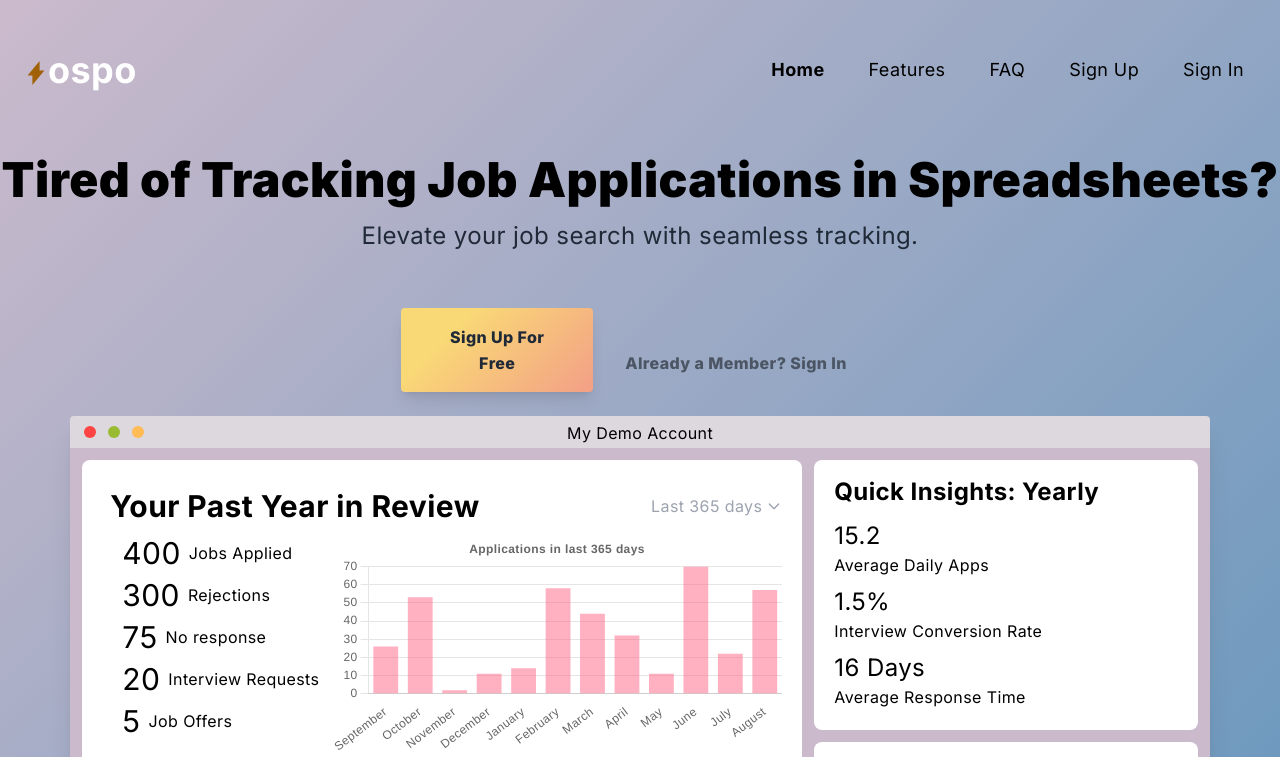
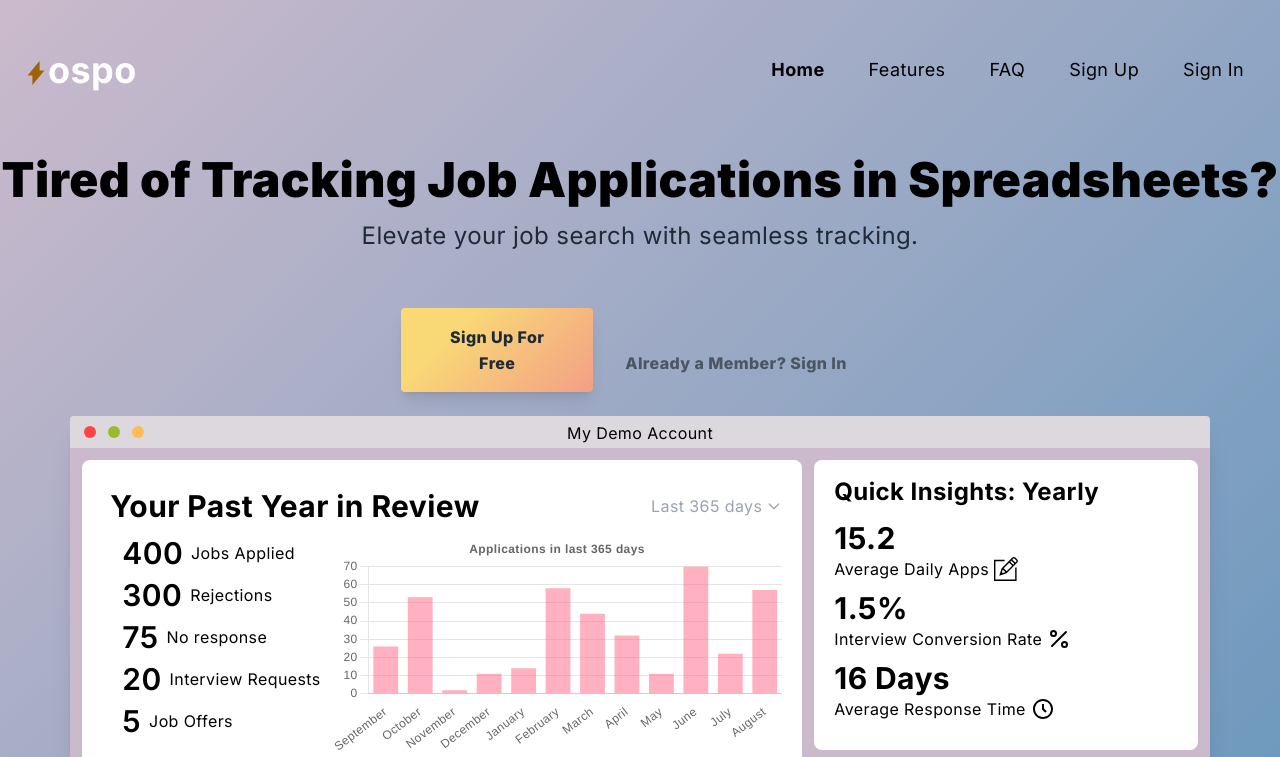
Before and after one commit to cartile/ospo-website, a Next.js app: page / in a window 1280 px wide. Shown: the top 757 px of the page. Built offline with nearby package versions, Linux system fonts and the light colour scheme.

Commit message:
icons added to insights + styling improvements

```diff
--- a/app/components/DemoDashboard/DemoInsights.tsx
+++ b/app/components/DemoDashboard/DemoInsights.tsx
@@ -1,18 +1,32 @@
+import { BiTimeFive } from "react-icons/bi"
+import { FiPercent } from "react-icons/fi"
+import { TfiPencilAlt } from "react-icons/tfi"
+
 export default function DemoInsights() {
     return (
         <div className="flex flex-1 flex-col">
             <div className="mb-2">
-                <p className="text-2xl">15.2</p>
-                <p>Average Daily Apps</p>
+                <p className="text-3xl font-bold">15.2</p>
+                <div className="flex items-center">
+                    <p>Average Daily Apps&nbsp;</p>
+                    <TfiPencilAlt className="mr-1" size={24}/>
+                </div>
             </div>
             <div className="mb-2">
-                <p className="text-2xl">1.5%</p>
-                <p>Interview Conversion Rate</p>
+                <p className="text-3xl font-bold">1.5%</p>
+                <div className="flex items-center">
+                    <p>Interview Conversion Rate&nbsp;</p>
+                    <FiPercent className="mr-1" size={24}/>
+                </div>
             </div>
-            <div>
-                <p className="text-2xl">16 Days</p>
-                <p>Average Response Time</p>
+            <div className="mb-2">
+                <p className="text-3xl font-bold">16 Days</p>
+                <div className="flex items-center">
+                    <p>Average Response Time&nbsp;</p>
+                    <BiTimeFive className="mr-1" size={24}/>
+                </div>
             </div>
         </div>
     )
 }
+// BiTimeFive HiReceiptPercent
--- a/app/components/HomePage/MockBrowser.tsx
+++ b/app/components/HomePage/MockBrowser.tsx
@@ -70,23 +70,23 @@ export default function MockBrowser() {
                         <div className="flex flex-initial">
                             <div className="w-[230px]">
                                 <div className="flex flex-initial items-center">
-                                    <p className="ml-5 text-3xl">{jobsApplied[currIndex]}</p>
+                                    <p className="ml-5 text-3xl font-semibold">{jobsApplied[currIndex]}</p>
                                     <p className="p-2">Jobs Applied</p>
                                 </div>
                                 <div className="flex flex-initial items-center">
-                                    <p className="ml-5 text-3xl">{rejections[currIndex]}</p>
+                                    <p className="ml-5 text-3xl font-semibold">{rejections[currIndex]}</p>
                                     <p className="p-2">Rejections</p>
                                 </div>
                                 <div className="flex flex-initial items-center">
-                                    <p className="ml-5 text-3xl">{ghosted[currIndex]}</p>
+                                    <p className="ml-5 text-3xl font-semibold">{ghosted[currIndex]}</p>
                                     <p className="p-2">No response</p>
                                 </div>
                                 <div className="flex flex-initial items-center">
-                                    <p className="ml-5 text-3xl">{interviews[currIndex]}</p>
+                                    <p className="ml-5 text-3xl font-semibold">{interviews[currIndex]}</p>
                                     <p className="p-2">Interview Requests</p>
                                 </div>
                                 <div className="flex flex-initial items-center">
-                                    <p className="ml-5 text-3xl">{offers[currIndex]}</p>
+                                    <p className="ml-5 text-3xl font-semibold">{offers[currIndex]}</p>
                                     <p className="p-2">Job Offers</p>
                                 </div>
                             </div>
```
